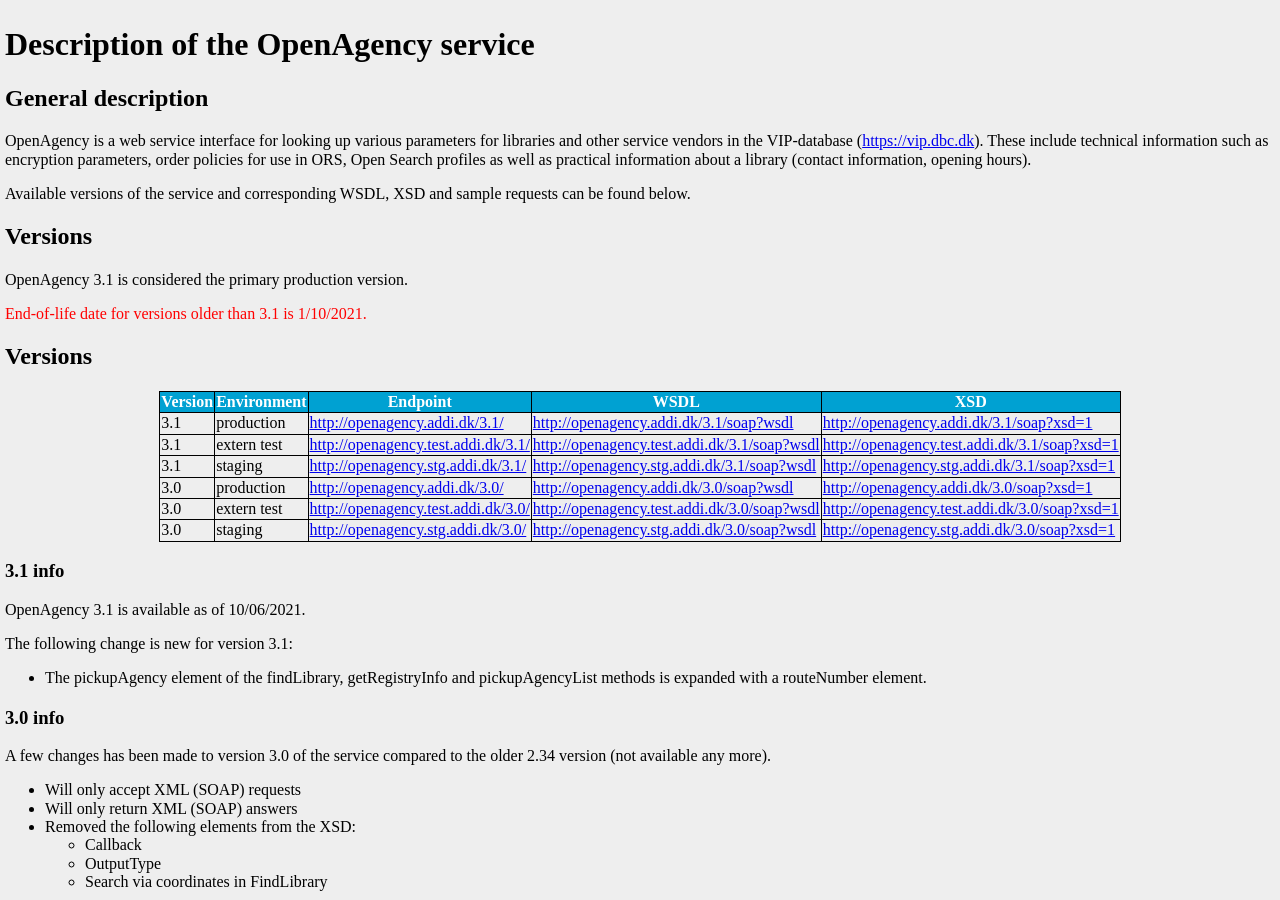
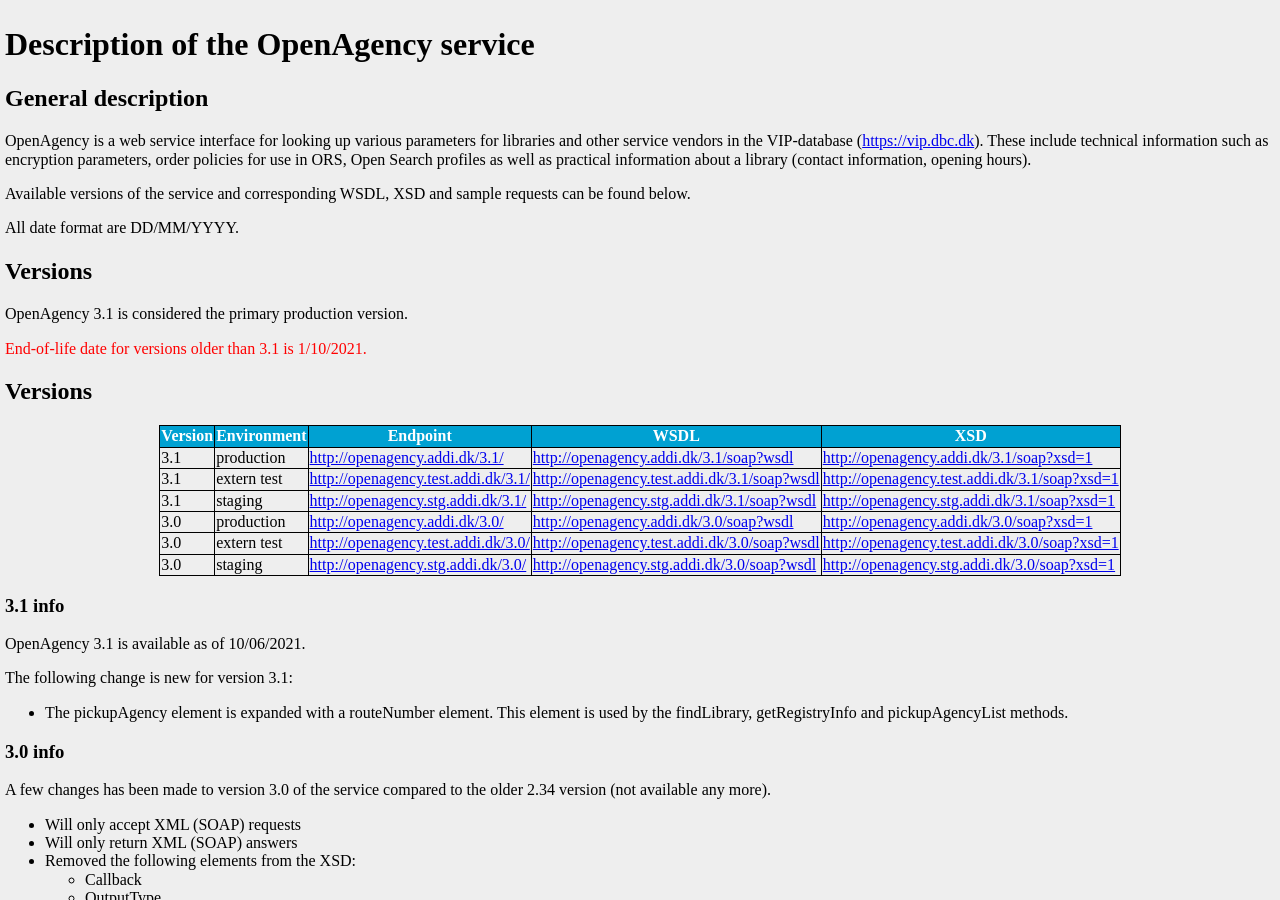
Before and after one commit to DBCDK/dbcdk.github.io, a Jekyll site: the page built from OpenAgency.md, in a window 1280 px wide and 900 px high. Built offline with Jekyll 4.4.1, drawn with Linux system fonts in a browser that asks for light colours; nearby versions of some CDN libraries; our own code applies the rules of GitHub Pages for plain Markdown files.

Commit message:
Added information about the new OA 3.1.

```diff
--- a/OpenAgency.md
+++ b/OpenAgency.md
@@ -14,6 +14,8 @@
 
 Available versions of the service and corresponding WSDL, XSD and sample
 requests can be found below.
+
+All date format are DD/MM/YYYY.
 
 ## Versions
 
@@ -36,8 +38,7 @@
 OpenAgency 3.1 is available as of 10/06/2021.
 
 The following change is new for version 3.1:
-* The pickupAgency element of the findLibrary, getRegistryInfo and pickupAgencyList
-methods is expanded with a routeNumber element.
+* The pickupAgency element is expanded with a routeNumber element. This element is used by the findLibrary, getRegistryInfo and pickupAgencyList methods.
 
 ### 3.0 info
 A few changes has been made to version 3.0 of the service compared to the older 2.34 version (not available any more).
```
